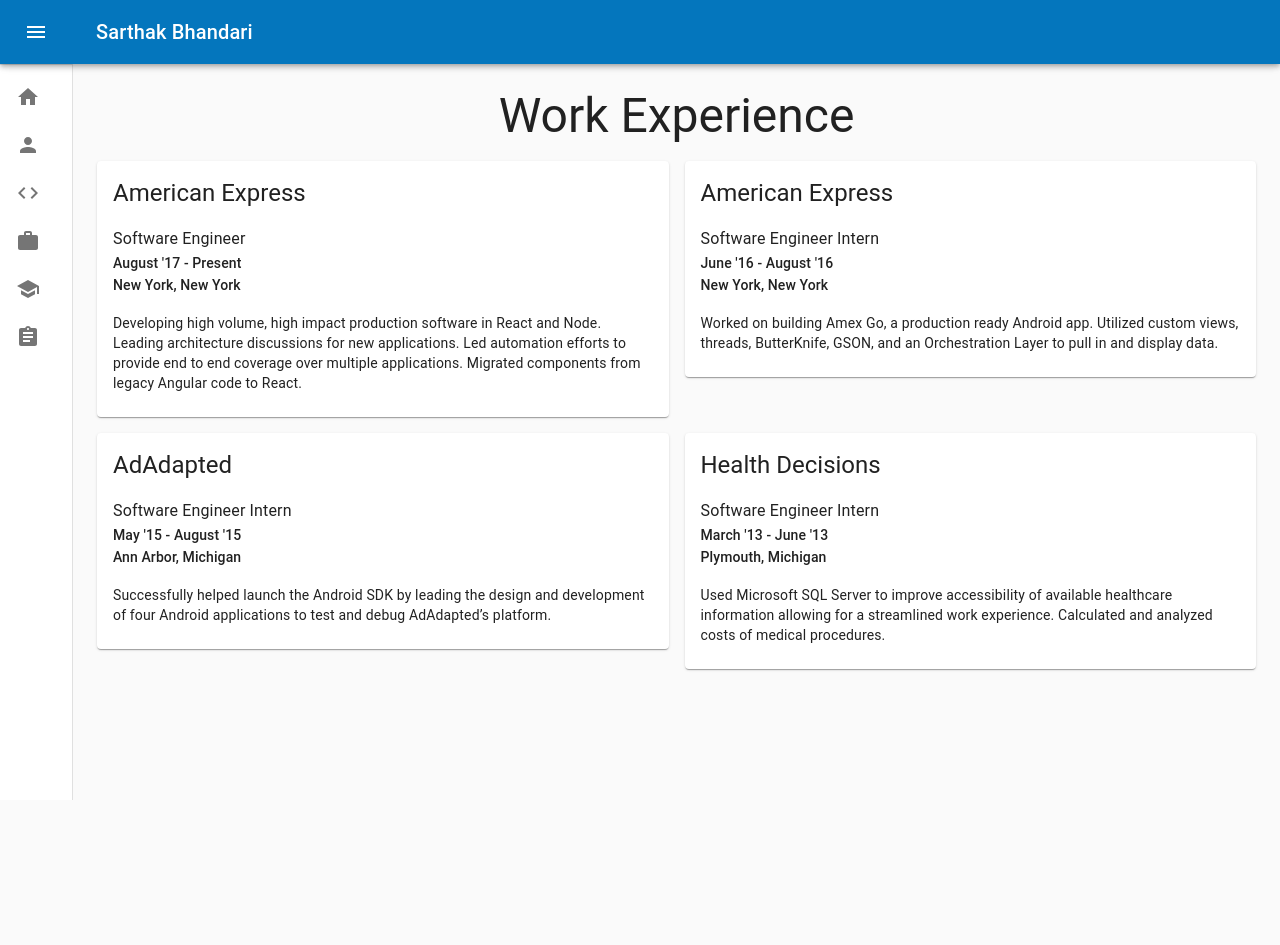
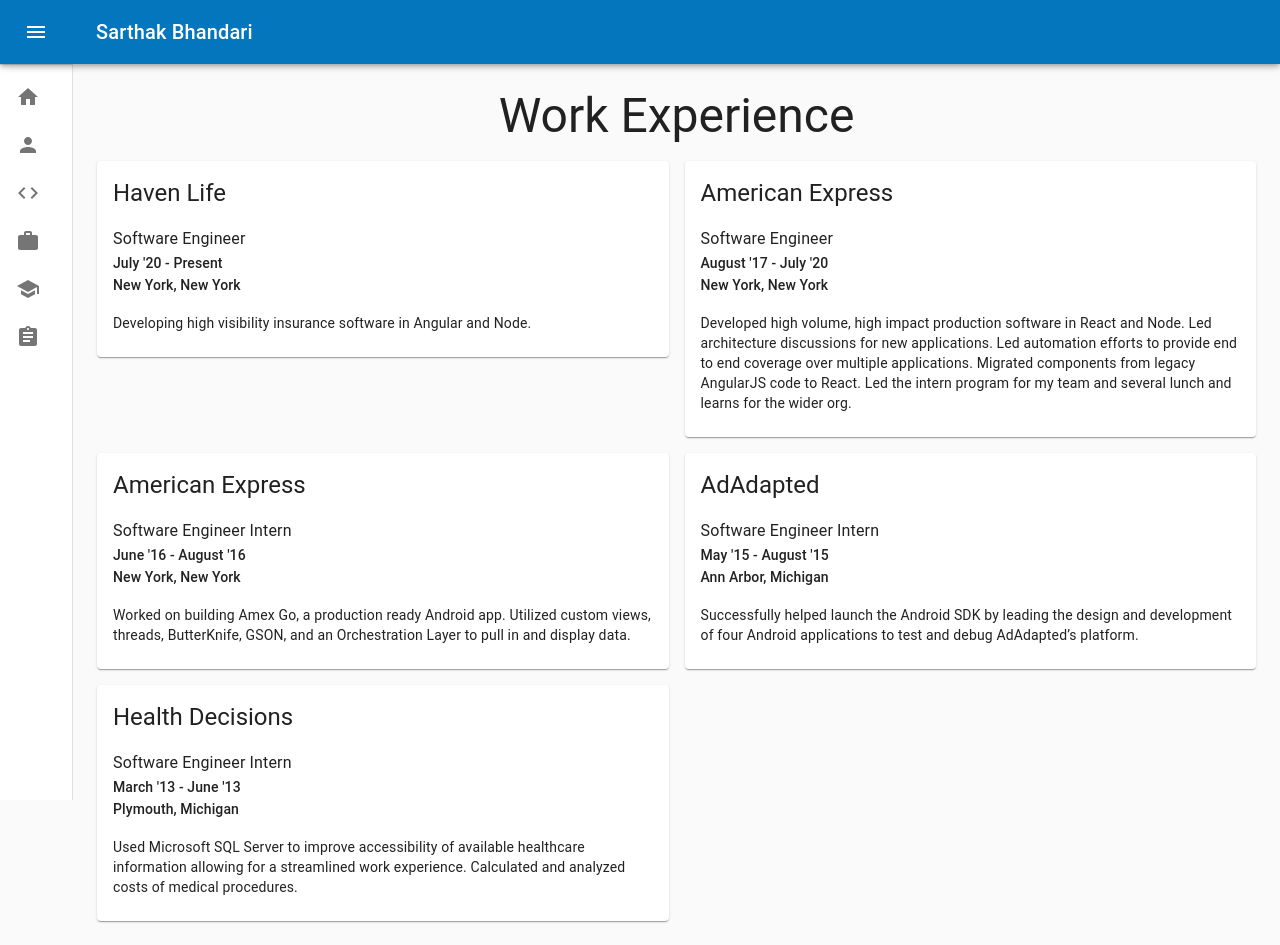
Before and after one commit to sartechb/sartechb.github.io, a React (Create React App) app: page /experience in a window 1280 px wide. Before the commit the page ends 800 px from the top, so only its background shows below. Built offline with nearby package versions, Linux system fonts and the light colour scheme.

Commit message:
feat(work): add Haven Life

```diff
--- a/src/pages/Work.tsx
+++ b/src/pages/Work.tsx
@@ -31,6 +31,20 @@
 
 const experiences: Work[] = [
     {
+        company: 'Haven Life',
+        title: 'Software Engineer',
+        location: {
+            city: 'New York',
+            state: 'New York',
+        },
+        duration: {
+            start: "July '20",
+            end: 'Present',
+        },
+        description:
+            'Developing high visibility insurance software in Angular and Node.',
+    },
+    {
         company: 'American Express',
         title: 'Software Engineer',
         location: {
@@ -39,10 +53,10 @@
         },
         duration: {
             start: "August '17",
-            end: 'Present',
+            end: "July '20",
         },
         description:
-            'Developing high volume, high impact production software in React and Node. Leading architecture discussions for new applications. Led automation efforts to provide end to end coverage over multiple applications. Migrated components from legacy Angular code to React.',
+            'Developed high volume, high impact production software in React and Node. Led architecture discussions for new applications. Led automation efforts to provide end to end coverage over multiple applications. Migrated components from legacy AngularJS code to React. Led the intern program for my team and several lunch and learns for the wider org.',
     },
     {
         company: 'American Express',
@@ -100,7 +114,7 @@
                     </Typography>
                 </Grid>
                 <Grid container spacing={2}>
-                    {experiences.map(experience => (
+                    {experiences.map((experience) => (
                         <Grid item xs={12} lg={6} key={experience.duration.end}>
                             <Card>
                                 <CardContent>
```
